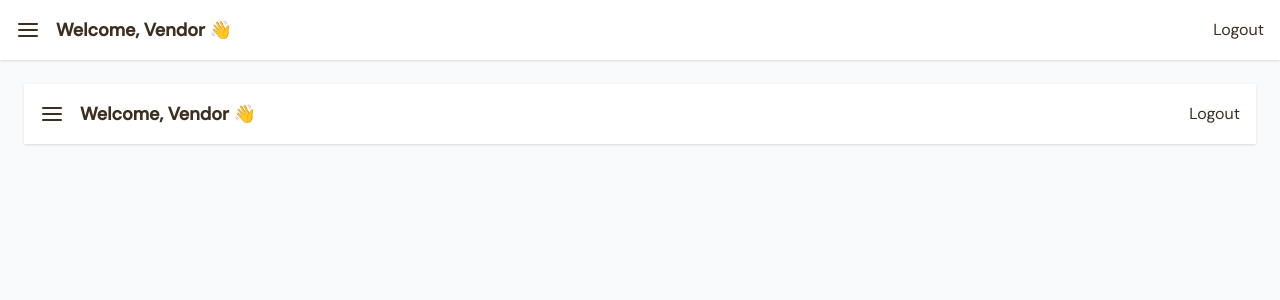
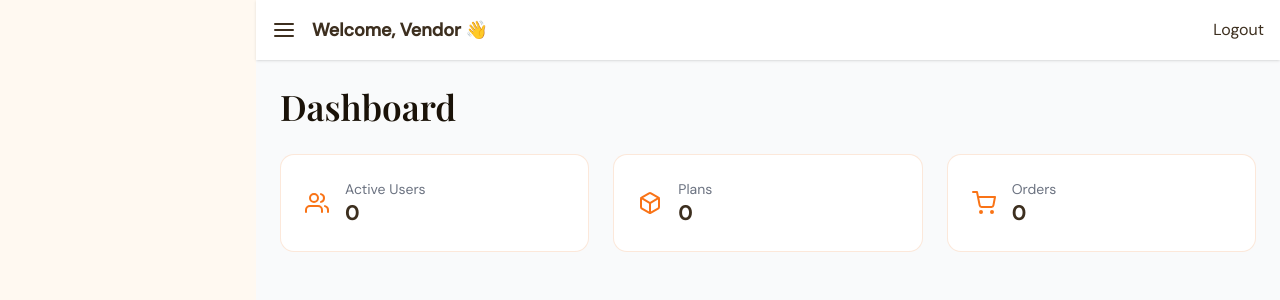
Before and after one commit to vaishnavikathe/tiffinwala, a React (Vite) app in the folder frontend/: page /vendor/dashboard in a window 1280 px wide. Shown: the top 300 px of the page. Built offline with nearby package versions, Linux system fonts and the light colour scheme; no server answers; sample sign-in values are in the browser's storage.

Commit message:
Removed the mistakes

```diff
--- a/frontend/src/components/vendorDashboard/layout/DashboardLayout.jsx
+++ b/frontend/src/components/vendorDashboard/layout/DashboardLayout.jsx
@@ -16,18 +16,17 @@ const DashboardLayout = () => {
       />
 
       {/* Main Content */}
-      <div className="flex-1 min-h-screen bg-gray-50">
+      <div className="flex-1 min-h-screen bg-gray-50 md:ml-64">
 
-        {/* ✅ ONLY ONE NAVBAR HERE */}
+        {/* Navbar */}
         <Navbar toggle={() => setIsOpen(!isOpen)} />
 
-        {/* Pages render here */}
+        {/* Page Content */}
         <div className="p-6">
           <Outlet />
         </div>
 
       </div>
-
     </div>
   );
 };
--- a/frontend/src/pages/vendor/Dashboard.jsx
+++ b/frontend/src/pages/vendor/Dashboard.jsx
@@ -1,4 +1,3 @@
-import DashboardLayout from "../../components/vendorDashboard/layout/DashboardLayout";
 import useVendorData from "../../hooks/useVendorData";
 import { FiUsers, FiBox, FiShoppingCart } from "react-icons/fi";
 
@@ -6,7 +5,7 @@ const Dashboard = () => {
   const { data, loading } = useVendorData();
 
   return (
-    <DashboardLayout>
+    <>
       <h2 className="heading mb-6">Dashboard</h2>
 
       {loading ? (
@@ -18,7 +17,7 @@ const Dashboard = () => {
             <FiUsers className="text-2xl text-orange-500" />
             <div>
               <p className="text-sm text-gray-500">Active Users</p>
-              <h3 className="text-xl font-bold">{data.activeUsers || 0}</h3>
+              <h3 className="text-xl font-bold">{data?.activeUsers || 0}</h3>
             </div>
           </div>
 
@@ -26,7 +25,7 @@ const Dashboard = () => {
             <FiBox className="text-2xl text-orange-500" />
             <div>
               <p className="text-sm text-gray-500">Plans</p>
-              <h3 className="text-xl font-bold">{data.plans || 0}</h3>
+              <h3 className="text-xl font-bold">{data?.plans || 0}</h3>
             </div>
           </div>
 
@@ -34,13 +33,13 @@ const Dashboard = () => {
             <FiShoppingCart className="text-2xl text-orange-500" />
             <div>
               <p className="text-sm text-gray-500">Orders</p>
-              <h3 className="text-xl font-bold">{data.orders || 0}</h3>
+              <h3 className="text-xl font-bold">{data?.orders || 0}</h3>
             </div>
           </div>
 
         </div>
       )}
-    </DashboardLayout>
+    </>
   );
 };
 
--- a/frontend/src/pages/vendor/PlanManagement.jsx
+++ b/frontend/src/pages/vendor/PlanManagement.jsx
@@ -23,7 +23,7 @@ const PlanManagement = () => {
   };
 
   return (
-    <DashboardLayout>
+    <>
       {/* Header */}
       <div className="flex justify-between items-center mb-6">
         <h1 className="text-2xl font-bold">Plan Management</h1>
@@ -57,7 +57,7 @@ const PlanManagement = () => {
           initialData={editPlan}
         />
       )}
-    </DashboardLayout>
+    </>
   );
 };
 
```
